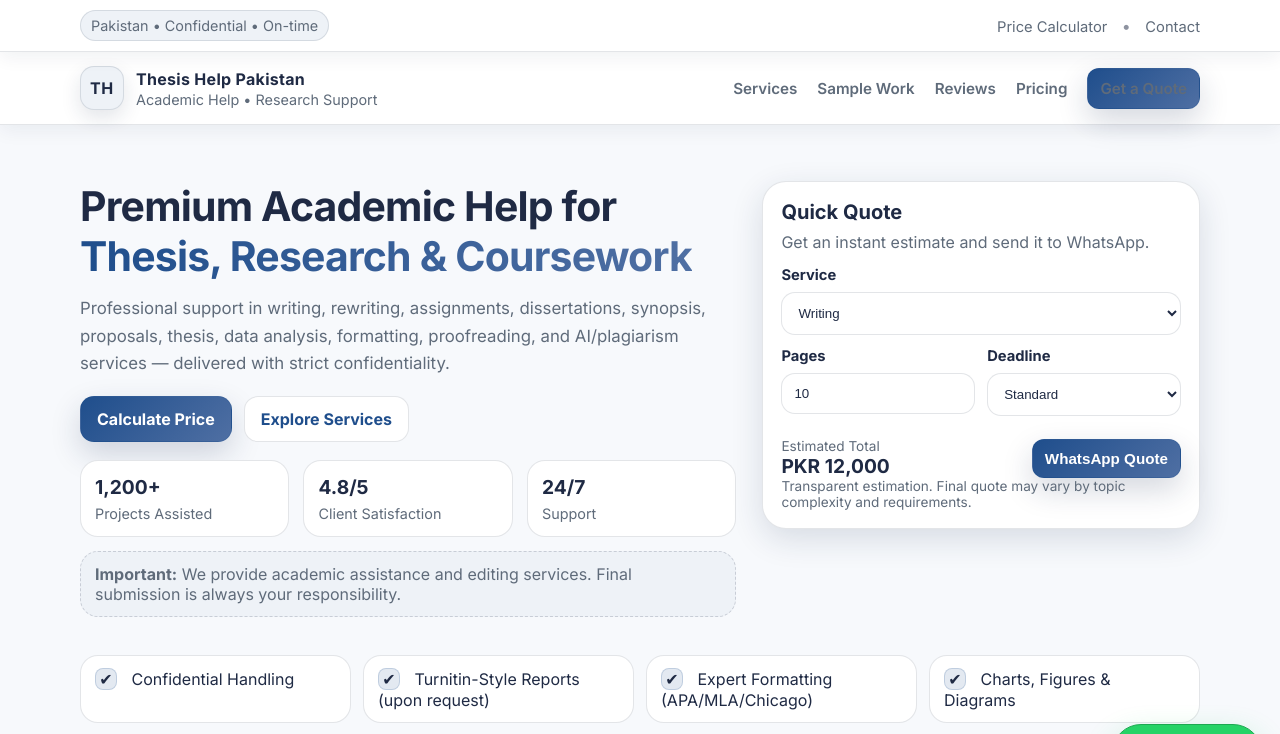
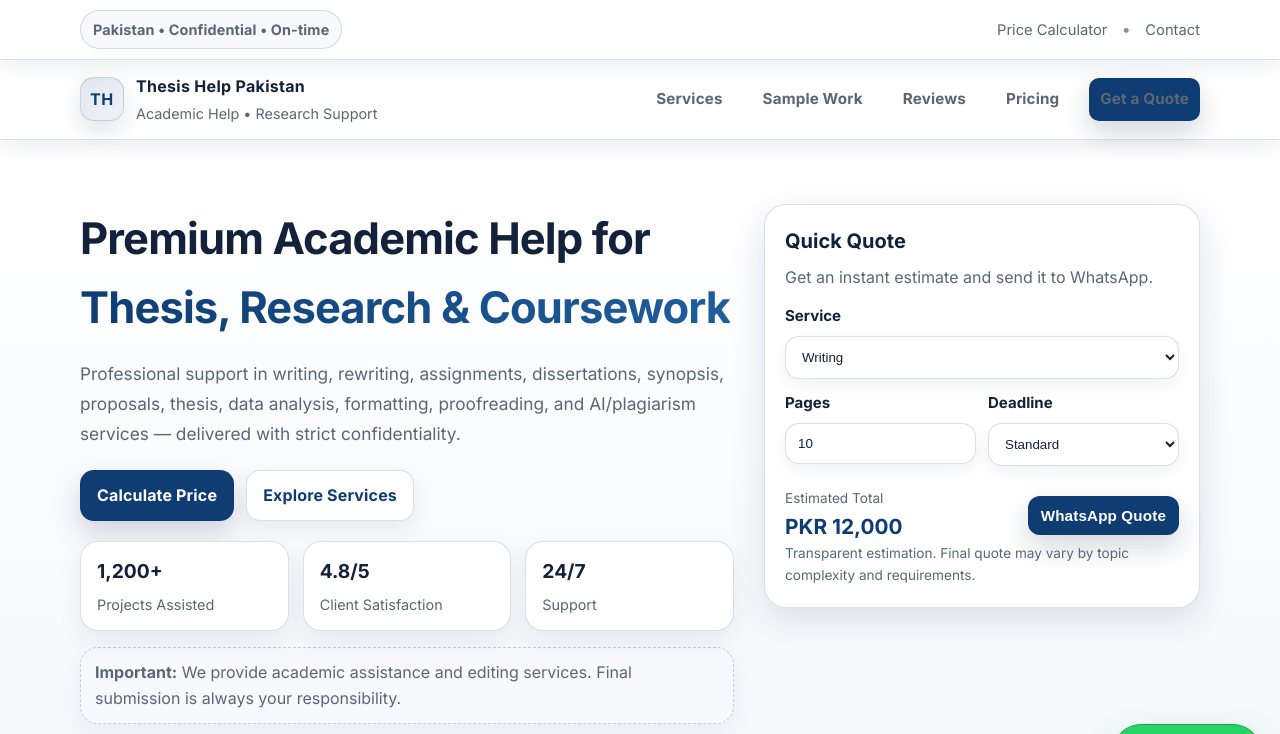
Before and after one commit to rcdotopi-eng/thesishelp, a plain HTML site: page index.html in a window 1280 px wide. Shown: the top 734 px of the page. Drawn offline with Linux system fonts and the light colour scheme.

Commit message:
Update styles.css

```diff
--- a/styles.css
+++ b/styles.css
@@ -9,21 +9,22 @@
   --accent:#6ee7ff;
   --accent2:#a78bfa;
   --shadow: 0 18px 60px rgba(0,0,0,.45);
-  --bg: #f7f9fc;
-  --bg2:#eef2f7;
+  --bg: #ffffff;
+  --bg2:#f3f6fb;
   --card:#ffffff;
-  --card2:#f2f5fb;
-  --text:#1f2a44;
-  --muted:#5f6b7a;
-  --line:rgba(31,42,68,.12);
-  --accent:#1f4e8c;
-  --accent2:#4f6fa3;
-  --shadow: 0 10px 32px rgba(24,39,75,.14);
+  --card2:#f7f9fd;
+  --text:#13223a;
+  --muted:#5b6675;
+  --line:rgba(19,34,58,.14);
+  --accent:#0f3d73;
+  --accent2:#1f5d9b;
+  --shadow: 0 12px 34px rgba(18,33,62,.12);
   --radius: 18px;
   --radius2: 24px;
+  --radius2: 22px;
   --container: 1120px;
   --focus: 0 0 0 3px rgba(110,231,255,.30);
-  --focus: 0 0 0 3px rgba(31,78,140,.22);
+  --focus: 0 0 0 3px rgba(31,93,155,.22);
   --font: "Inter", system-ui, -apple-system, Segoe UI, Roboto, Arial, sans-serif;
 }
 
@@ -37,6 +38,7 @@ body{
               linear-gradient(180deg, var(--bg), #070c16);
   background: var(--bg);
   color:var(--text);
+  line-height: 1.6;
 }
 
 a{ color:inherit; text-decoration:none; }
@@ -74,7 +76,7 @@ a:focus, button:focus, input:focus, select:focus, textarea:focus{
   backdrop-filter: blur(14px);
   background: #ffffff;
   border-bottom: 1px solid var(--line);
-  box-shadow: 0 6px 18px rgba(24,39,75,.06);
+  box-shadow: 0 6px 22px rgba(18,33,62,.08);
 }
 .topbar__inner{
   display:flex;
@@ -87,12 +89,15 @@ a:focus, button:focus, input:focus, select:focus, textarea:focus{
   gap:8px;
   align-items:center;
   padding:6px 10px;
+  padding:7px 12px;
   border:1px solid var(--line);
   border-radius:999px;
   background: rgba(255,255,255,.03);
-  background: var(--bg2);
+  background: var(--card2);
   font-size:.9rem;
   color: var(--muted);
+  font-weight: 700;
+  letter-spacing: .01em;
 }
 .toplink{
   color: var(--muted);
@@ -110,7 +115,7 @@ a:focus, button:focus, input:focus, select:focus, textarea:focus{
   backdrop-filter: blur(14px);
   background: #ffffff;
   border-bottom: 1px solid var(--line);
-  box-shadow: 0 6px 18px rgba(24,39,75,.06);
+  box-shadow: 0 6px 22px rgba(18,33,62,.08);
 }
 .header__inner{
   display:flex;
@@ -132,11 +137,12 @@ a:focus, button:focus, input:focus, select:focus, textarea:focus{
   background: linear-gradient(135deg, rgba(110,231,255,.25), rgba(167,139,250,.20));
   border: 1px solid rgba(255,255,255,.12);
   box-shadow: 0 10px 28px rgba(0,0,0,.28);
-  background: var(--bg2);
+  background: linear-gradient(135deg, rgba(15,61,115,.12), rgba(31,93,155,.08));
   border: 1px solid var(--line);
-  box-shadow: 0 8px 20px rgba(24,39,75,.12);
+  box-shadow: 0 10px 24px rgba(18,33,62,.12);
   font-weight: 800;
   letter-spacing:.6px;
+  color: var(--accent);
 }
 .brand__name{ font-weight:800; letter-spacing: .3px; }
 .brand__tag{ font-size:.9rem; color:var(--muted); margin-top:2px; }
@@ -149,10 +155,14 @@ a:focus, button:focus, input:focus, select:focus, textarea:focus{
 .nav a{
   color: var(--muted);
   font-weight: 600;
+  font-weight: 700;
   font-size:.95rem;
+  letter-spacing: .01em;
+  padding: 8px 10px;
+  border-radius: 10px;
 }
 .nav a:hover{ color: var(--text); }
-.nav a:hover{ color: var(--accent); }
+.nav a:hover{ color: var(--accent); background: var(--card2); }
 
 .nav-toggle{
   display:none;
@@ -184,23 +194,27 @@ a:focus, button:focus, input:focus, select:focus, textarea:focus{
   border:1px solid rgba(255,255,255,.16);
   background: linear-gradient(135deg, rgba(110,231,255,.18), rgba(167,139,250,.14));
   color: var(--text);
-  border:1px solid rgba(31,78,140,.18);
-  background: linear-gradient(135deg, var(--accent), var(--accent2));
+  font-weight: 700;
+  border:1px solid rgba(15,61,115,.22);
+  background: var(--accent);
   color: #ffffff;
-  font-weight: 700;
+  font-weight: 800;
+  letter-spacing: .01em;
   cursor:pointer;
   box-shadow: 0 14px 40px rgba(0,0,0,.30);
-  box-shadow: 0 12px 30px rgba(24,39,75,.18);
   transition: transform .14s ease, background .14s ease, border-color .14s ease;
+  box-shadow: 0 12px 28px rgba(18,33,62,.18);
+  transition: transform .14s ease, background .14s ease, border-color .14s ease, box-shadow .14s ease;
 }
 .btn:hover{ transform: translateY(-1px); border-color: rgba(110,231,255,.40); }
-.btn:hover{ transform: translateY(-1px); border-color: rgba(31,78,140,.32); }
+.btn:hover{ transform: translateY(-1px); background: var(--accent2); border-color: rgba(15,61,115,.3); box-shadow: 0 14px 32px rgba(18,33,62,.22); }
 .btn--ghost{
   background: rgba(255,255,255,.03);
+  box-shadow: none;
   background: #ffffff;
   color: var(--accent);
   border-color: var(--line);
-  box-shadow: none;
+  box-shadow: 0 8px 20px rgba(18,33,62,.08);
 }
 .btn--small{
   padding:10px 12px;
@@ -212,16 +226,21 @@ a:focus, button:focus, input:focus, select:focus, textarea:focus{
 /* Hero */
 .hero{
   padding: 56px 0 20px;
+  padding: 64px 0 28px;
+  background: linear-gradient(180deg, #ffffff 0%, #f6f8fc 100%);
 }
 .hero__grid{
   display:grid;
   grid-template-columns: 1.2fr .8fr;
   gap: 26px;
+  gap: 30px;
   align-items:start;
 }
 h1{
   margin:0 0 14px;
   font-size: clamp(2rem, 3.2vw, 3rem);
+  margin:0 0 16px;
+  font-size: clamp(2.2rem, 3.4vw, 3.2rem);
   letter-spacing: -0.02em;
 }
 .grad{
@@ -229,12 +248,16 @@ h1{
   -webkit-background-clip:text;
   background-clip:text;
   color: transparent;
+  display:inline-block;
 }
 .lead{
   color: var(--muted);
   font-size: 1.05rem;
   line-height: 1.65;
   margin: 0 0 18px;
+  font-size: 1.08rem;
+  line-height: 1.75;
+  margin: 0 0 20px;
 }
 .hero__cta{ display:flex; gap:12px; flex-wrap:wrap; }
 
@@ -242,6 +265,7 @@ h1{
   display:flex;
   gap:14px;
   margin-top: 18px;
+  margin-top: 20px;
   flex-wrap:wrap;
 }
 .trust{
@@ -252,6 +276,8 @@ h1{
   background: #ffffff;
   border-radius: var(--radius);
   padding: 14px;
+  padding: 14px 16px;
+  box-shadow: 0 10px 24px rgba(18,33,62,.08);
 }
 .trust__num{
   font-weight: 900;
@@ -266,12 +292,14 @@ h1{
 .note{
   margin-top: 14px;
   border: 1px dashed rgba(255,255,255,.22);
-  border: 1px dashed rgba(31,42,68,.18);
+  margin-top: 16px;
+  border: 1px dashed rgba(19,34,58,.2);
   border-radius: var(--radius);
   padding: 12px 14px;
   color: var(--muted);
   background: rgba(255,255,255,.02);
-  background: var(--bg2);
+  background: var(--card2);
+  box-shadow: 0 8px 22px rgba(18,33,62,.06);
 }
 
 /* Cards */
@@ -284,6 +312,7 @@ h1{
   box-shadow: var(--shadow);
 }
 .hero__card .card{ padding: 18px; }
+.hero__card .card{ padding: 20px; }
 .card__top h2{ margin:0 0 8px; font-size: 1.25rem; }
 .card__top p{ margin:0 0 14px; }
 
@@ -292,6 +321,8 @@ h1{
   font-weight: 700;
   font-size: .92rem;
   color: rgba(234,240,255,.92);
+  font-weight: 800;
+  font-size: .94rem;
   color: var(--text);
   margin-bottom: 12px;
 }
@@ -305,6 +336,7 @@ input, select, textarea{
   border: 1px solid var(--line);
   background: #ffffff;
   color: var(--text);
+  box-shadow: 0 6px 18px rgba(18,33,62,.06);
 }
 textarea{ resize: vertical; }
 .grid2{
@@ -322,7 +354,9 @@ textarea{ resize: vertical; }
 }
 .price{
   font-size: 1.2rem;
+  font-size: 1.3rem;
   font-weight: 900;
+  color: var(--accent);
 }
 .hint{
   margin-top: 8px;
@@ -333,6 +367,7 @@ textarea{ resize: vertical; }
 /* Proof strip */
 .proof{
   padding: 18px 0 8px;
+  padding: 22px 0 10px;
 }
 .proof__inner{
   display:flex;
@@ -349,6 +384,7 @@ textarea{ resize: vertical; }
   color: rgba(234,240,255,.92);
   background: #ffffff;
   color: var(--text);
+  box-shadow: 0 10px 24px rgba(18,33,62,.06);
 }
 .proof__icon{
   display:inline-grid;
@@ -358,13 +394,14 @@ textarea{ resize: vertical; }
   margin-right: 10px;
   background: rgba(110,231,255,.18);
   border: 1px solid rgba(110,231,255,.22);
-  background: rgba(31,78,140,.12);
-  border: 1px solid rgba(31,78,140,.18);
+  background: rgba(15,61,115,.12);
+  border: 1px solid rgba(15,61,115,.18);
 }
 
 /* Sections */
 .section{
   padding: 56px 0;
+  padding: 60px 0;
 }
 .section--alt{
   background: linear-gradient(180deg, rgba(255,255,255,.02), rgba(255,255,255,0));
@@ -384,6 +421,7 @@ textarea{ resize: vertical; }
 .section__head h2{
   margin:0;
   font-size: 1.8rem;
+  font-size: 1.9rem;
   letter-spacing: -0.02em;
 }
 .section__head p{ margin:0; max-width: 62ch; }
@@ -393,6 +431,7 @@ textarea{ resize: vertical; }
   display:grid;
   grid-template-columns: repeat(3, 1fr);
   gap: 14px;
+  gap: 16px;
 }
 .service-card{
   border:1px solid rgba(255,255,255,.12);
@@ -400,13 +439,17 @@ textarea{ resize: vertical; }
   border-radius: var(--radius2);
   padding: 18px;
   background: rgba(255,255,255,.03);
+  transition: transform .14s ease, border-color .14s ease;
+  padding: 20px;
   background: #ffffff;
-  transition: transform .14s ease, border-color .14s ease;
+  transition: transform .14s ease, border-color .14s ease, box-shadow .14s ease;
+  box-shadow: 0 10px 24px rgba(18,33,62,.06);
 }
 .service-card:hover{
   transform: translateY(-2px);
   border-color: rgba(110,231,255,.30);
-  border-color: rgba(31,78,140,.32);
+  border-color: rgba(15,61,115,.28);
+  box-shadow: 0 14px 30px rgba(18,33,62,.12);
 }
 .service-card h3{
   margin:0 0 10px;
@@ -431,6 +474,7 @@ textarea{ resize: vertical; }
   display:grid;
   grid-template-columns: repeat(3, 1fr);
   gap: 14px;
+  gap: 16px;
 }
 .sample{
   text-align:left;
@@ -442,11 +486,14 @@ textarea{ resize: vertical; }
   background: #ffffff;
   cursor:pointer;
   transition: transform .14s ease, border-color .14s ease;
+  transition: transform .14s ease, border-color .14s ease, box-shadow .14s ease;
+  box-shadow: 0 10px 24px rgba(18,33,62,.06);
 }
 .sample:hover{
   transform: translateY(-2px);
   border-color: rgba(167,139,250,.35);
-  border-color: rgba(31,78,140,.32);
+  border-color: rgba(15,61,115,.28);
+  box-shadow: 0 14px 30px rgba(18,33,62,.12);
 }
 .sample__top{
   display:flex;
@@ -459,10 +506,12 @@ textarea{ resize: vertical; }
   border-radius: 999px;
   border: 1px solid rgba(110,231,255,.22);
   background: rgba(110,231,255,.10);
-  border: 1px solid rgba(31,78,140,.18);
-  background: rgba(31,78,140,.10);
+  border: 1px solid rgba(15,61,115,.18);
+  background: rgba(15,61,115,.08);
   font-size: .84rem;
   font-weight: 700;
+  font-weight: 800;
+  letter-spacing: .01em;
 }
 .pill--ghost{
   border-color: rgba(255,255,255,.14);
@@ -485,6 +534,7 @@ textarea{ resize: vertical; }
   padding: 20px;
   background: rgba(255,255,255,.03);
   background: #ffffff;
+  box-shadow: 0 10px 24px rgba(18,33,62,.06);
 }
 .review-meta{
   display:flex;
@@ -501,6 +551,7 @@ textarea{ resize: vertical; }
   display:grid;
   grid-template-columns: 1.2fr .8fr;
   gap: 14px;
+  gap: 18px;
   align-items:start;
 }
 .calc__panel{ }
@@ -512,6 +563,7 @@ fieldset.field{
   padding: 12px;
   background: rgba(255,255,255,.02);
   background: var(--card2);
+  box-shadow: 0 10px 24px rgba(18,33,62,.06);
 }
 legend{
   padding: 0 8px;
@@ -540,6 +592,7 @@ legend{
   font-size: 2rem;
   font-weight: 900;
   margin: 6px 0 10px;
+  color: var(--accent);
 }
 .summary__breakdown{
   border-top: 1px solid rgba(255,255,255,.10);
@@ -567,6 +620,7 @@ legend{
   display:grid;
   grid-template-columns: 1.2fr .8fr;
   gap: 14px;
+  gap: 16px;
 }
 .contact__card{ padding: 18px; }
 .contact__card h3{ margin: 0 0 10px; }
@@ -600,6 +654,7 @@ legend{
   border-radius: var(--radius);
   background: rgba(255,255,255,.02);
   background: var(--card2);
+  box-shadow: 0 8px 20px rgba(18,33,62,.06);
 }
 .info-label{ color: var(--muted); font-weight: 700; }
 .info-value{ font-weight: 700; }
@@ -607,9 +662,10 @@ legend{
 /* Footer */
 .footer{
   border-top: 1px solid rgba(255,255,255,.08);
-  border-top: 1px solid var(--line);
   padding: 30px 0 18px;
   background: rgba(7,12,22,.35);
+  border-top: 1px solid var(--line);
+  padding: 32px 0 20px;
   background: #ffffff;
 }
 .footer__inner{
@@ -772,3 +828,4 @@ legend{
   }
   .nav.open{ display:flex; }
   .footer__inner{ flex-direction:column; }
+}
```
